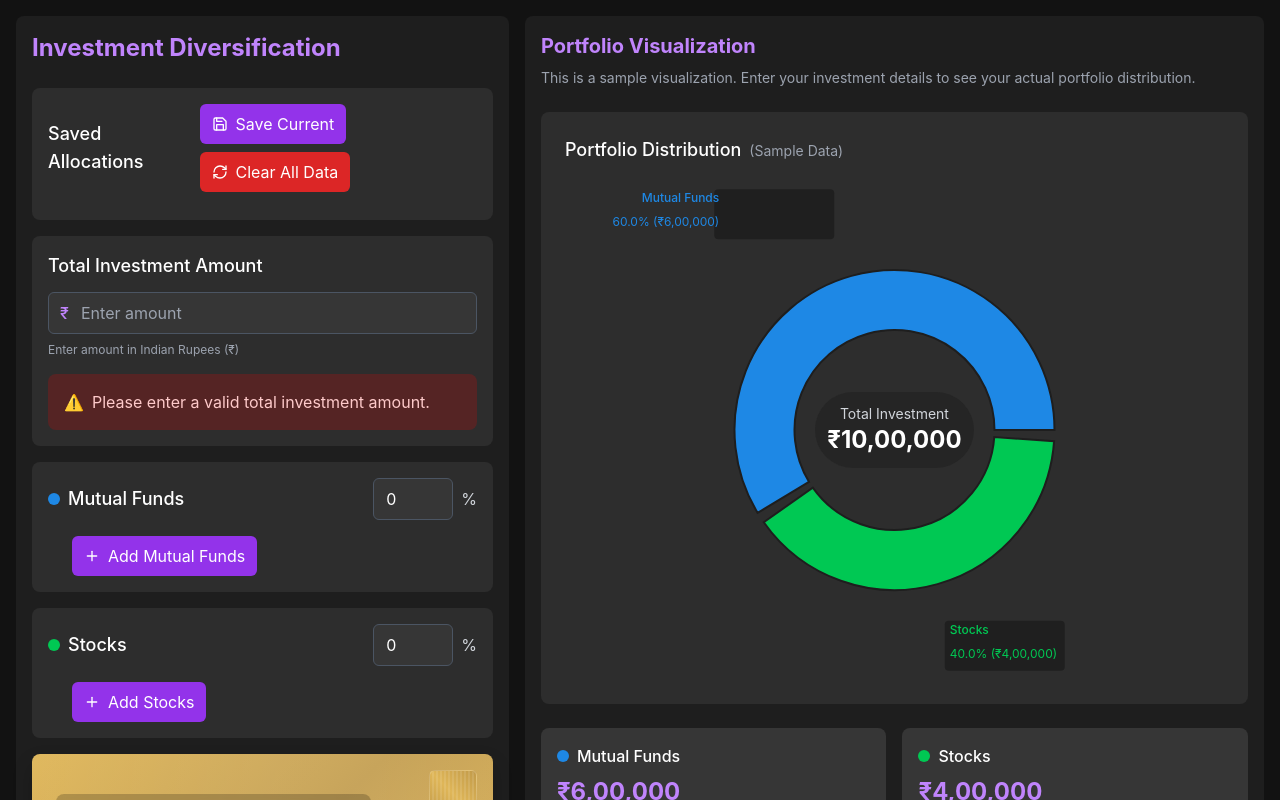
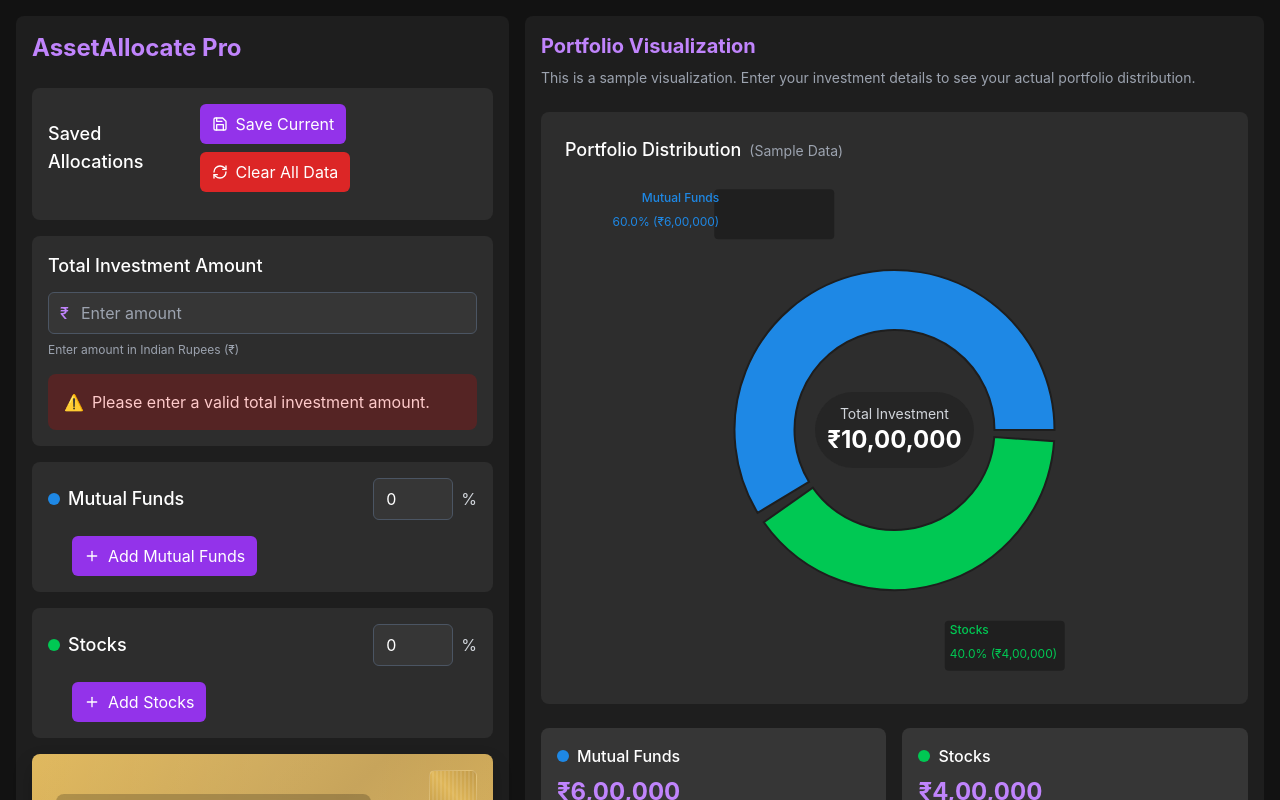
Before and after one commit to Omkarnaik571/investment-diversification-app, a React (Create React App) app: page / in a window 1280 px wide. Shown: the top 800 px of the page. Built offline with nearby package versions, Linux system fonts and the light colour scheme.

Commit message:
Rebranded application to AssetAllocate Pro

```diff
--- a/public/index.html
+++ b/public/index.html
@@ -7,11 +7,11 @@
     <meta name="theme-color" content="#000000" />
     <meta
       name="description"
-      content="Web application for investment diversification"
+      content="AssetAllocate Pro - Smart Portfolio Management Tool"
     />
     <link rel="apple-touch-icon" href="%PUBLIC_URL%/logo192.png" />
     <link rel="manifest" href="%PUBLIC_URL%/manifest.json" />
-    <title>Investment Diversification App</title>
+    <title>AssetAllocate Pro</title>
     <script src="https://cdn.tailwindcss.com"></script>
   </head>
   <body>
--- a/src/App.js
+++ b/src/App.js
@@ -417,7 +417,7 @@ const App = () => {
         {/* Left Panel - Made responsive */}
         <div className="panel w-full lg:w-[40%] bg-[#1E1E1E] rounded-lg p-4">
           <div className="panel-header mb-6">
-            <h1 className="title text-xl sm:text-2xl font-bold text-purple-400">Investment Diversification</h1>
+            <h1 className="title text-xl sm:text-2xl font-bold text-purple-400">AssetAllocate Pro</h1>
           </div>
 
           <div className="panel-content space-y-4">
```
Also changed, not shown: public/manifest.json (added), 1 other file (tests, documents, lock files or other folders).
